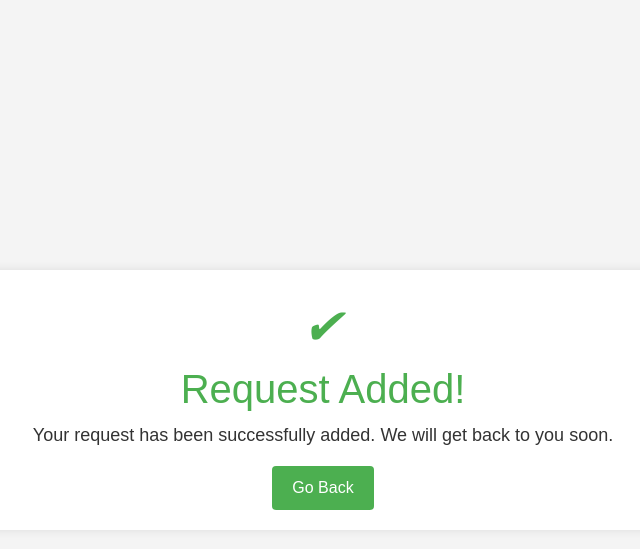
After one commit to AYUSHMANPAUDEL/hackathon-employment, a Django app: page /formadded in a window 1280 px wide. The commit adds this page. Shown: the top 549 px of the page, without its empty margins (317-957 px from the left). Run offline with Django 5.2, Linux system fonts and the light colour scheme.

Commit message:
basic functions added. request platform nearly completed.woking on payment now

```diff
--- a/home/urls.py
+++ b/home/urls.py
@@ -4,5 +4,9 @@ from home import views
 
 urlpatterns = [
     path('',views.home , name='home'),
-    path('request',views.request , name='request')
+    path('home',views.home , name='home'),
+    path('request',views.request , name='request'),
+    path('formadded',views.formadded , name='formadded'),
+    path('payment',views.payment , name='payment'),
+    path('login',views.login , name='login'),
 ]
--- a/home/views.py
+++ b/home/views.py
@@ -15,3 +15,25 @@ def request(request):
         Requests=Request(name=name,phone=phone,address=address, email=email ,problem=problem , selected=selected ,date=datetime.today())
         Requests.save()
     return render(request , 'request.html')
+def formadded(request):
+    if request.method=="POST":
+        name=request.POST.get('name')
+        phone=request.POST.get('phone')
+        address=request.POST.get('address')
+        email=request.POST.get('email')
+        problem=request.POST.get('problem')
+        selected=request.POST.get('selected')
+        Requests=Request(name=name,phone=phone,address=address, email=email ,problem=problem , selected=selected ,date=datetime.today())
+        Requests.save()
+    return render(request , 'formadded.html')
+def payment(request):
+    if request.user.is_authenticated:
+        return render(request , 'payment.html')
+    else:
+        return render(request , 'redircting.html')
+
+def login(request):
+    if request.user.is_authenticated:
+        return render(request , 'index.html')
+    else:
+        return render(request , 'login.html')
--- /dev/null
+++ b/templates/formadded.html
@@ -0,0 +1,60 @@
+{% extends "base.html" %}
+{% block title %}Request{% endblock title %}
+{% block style %}
+body {
+    font-family: 'Arial', sans-serif;
+    background-color: #f4f4f4;
+    margin: 0;
+    padding: 0;
+    display: flex;
+    align-items: center;
+    justify-content: center;
+    height: 100vh;
+}
+
+.container {
+    text-align: center;
+    background-color: #ffffff;
+    padding: 20px;
+    border-radius: 8px;
+    box-shadow: 0 0 10px rgba(0, 0, 0, 0.1);
+}
+
+h1 {
+    color: #4CAF50;
+}
+
+p {
+    color: #333;
+    font-size: 18px;
+    line-height: 1.6;
+}
+
+.success-icon {
+    color: #4CAF50;
+    font-size: 50px;
+    margin-bottom: 20px;
+}
+
+button {
+    background-color: #4CAF50;
+    color: #fff;
+    padding: 10px 20px;
+    font-size: 16px;
+    border: none;
+    border-radius: 4px;
+    cursor: pointer;
+    transition: background-color 0.3s;
+}
+
+button:hover {
+    background-color: #45a049;
+}{% endblock style %}
+{% block body %}
+<div class="container">
+    <i class="success-icon">&#10004;</i>
+    <h1>Request Added!</h1>
+    <p>Your request has been successfully added. We will get back to you soon.</p>
+    <button onclick="window.location.href='/home'">Go Back</button>
+</div>
+{% endblock body %}
--- /dev/null
+++ b/templates/login.html
@@ -0,0 +1,5 @@
+{% extends "base.html" %}
+{% block title %}/login{% endblock title %}
+{% block style %}{% endblock style %}
+{% block body %}
+{% endblock body %}
--- /dev/null
+++ b/templates/payment.html
@@ -0,0 +1 @@
+{% extends "base.html" %}
--- a/templates/request.html
+++ b/templates/request.html
@@ -20,7 +20,7 @@ width: 100%;
     </div>
     <div class="request">
         <div class="container">
-            <form method="POST" action="/request">
+            <form method="POST" action="/formadded">
                 {% csrf_token %}
                 <div class="form-group">
                     <label for="Name">Name</label>
```
Also changed, not shown: templates/redircting.html (added, +59 -0 lines), db.sqlite3.
